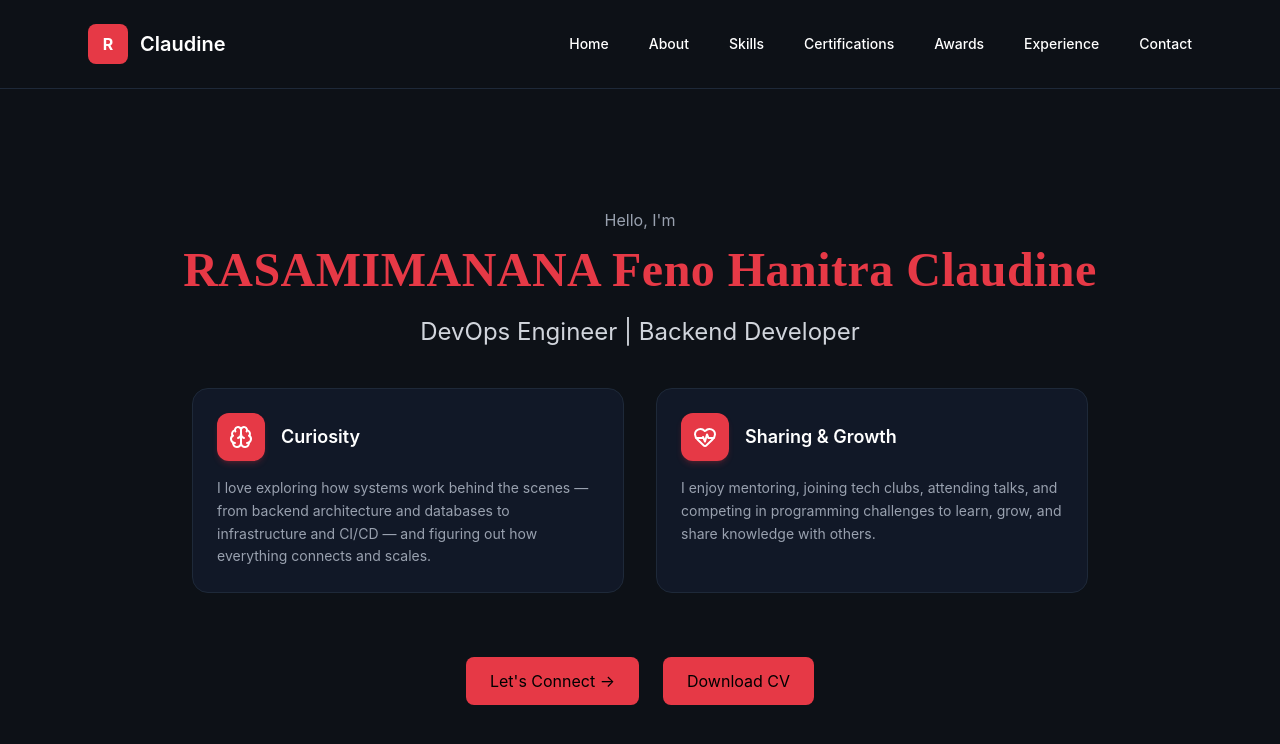
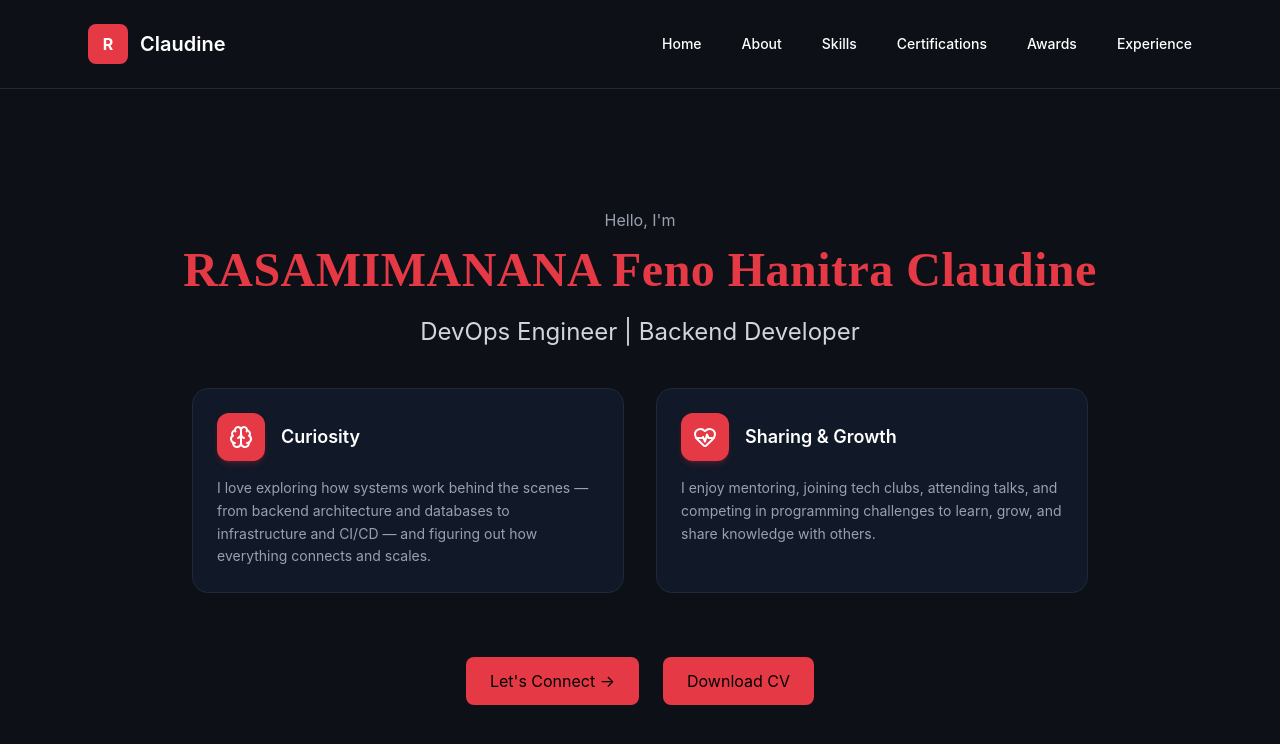
Before and after one commit to ClaudineRas02/Portfolio, a React (Vite) app: page / in a window 1280 px wide. Shown: the top 744 px of the page. Built offline with nearby package versions, Linux system fonts and the light colour scheme; a web font is replaced by a local one.

Commit message:
fix:deleted email icon in section about page

```diff
--- a/src/components/Navbar.jsx
+++ b/src/components/Navbar.jsx
@@ -35,7 +35,6 @@ const Navbar = () => {
         <a href="#awards">Awards</a>
       </li>
       <li className="hover:text-[#e63946] cursor-pointer">Experience</li>
-      <li className="hover:text-[#e63946] cursor-pointer">Contact</li>
     </ul>
 
   </div>
--- a/src/pages/About.jsx
+++ b/src/pages/About.jsx
@@ -3,7 +3,6 @@ import Card from "../components/Card";
 import Icons from "../components/Icons";
 import mePic from "../assets/mePic.png";
 import linkedinIcon from "../assets/icons/linkedin.png";
-import mail from "../assets/icons/message.png";
 import github from "../assets/icons/github.png"
 
 
@@ -11,7 +10,6 @@ export default function About() {
   {/*icon list for icon components */}
   const socialIcons = [
     { src: github, alt: "GitHub", href: "https://github.com/ClaudineRas02" },
-    { src: mail, alt: "Email", href: "mailto:hanitraclaudine@gmail.com.email@example.com" },
     { src: linkedinIcon, alt: "LinkedIn", href: "https://www.linkedin.com/in/claudine-rasamimanana-a205a5379/" },
   ];
 
```
Also changed, not shown: src/assets/icons/email.png (deleted).
